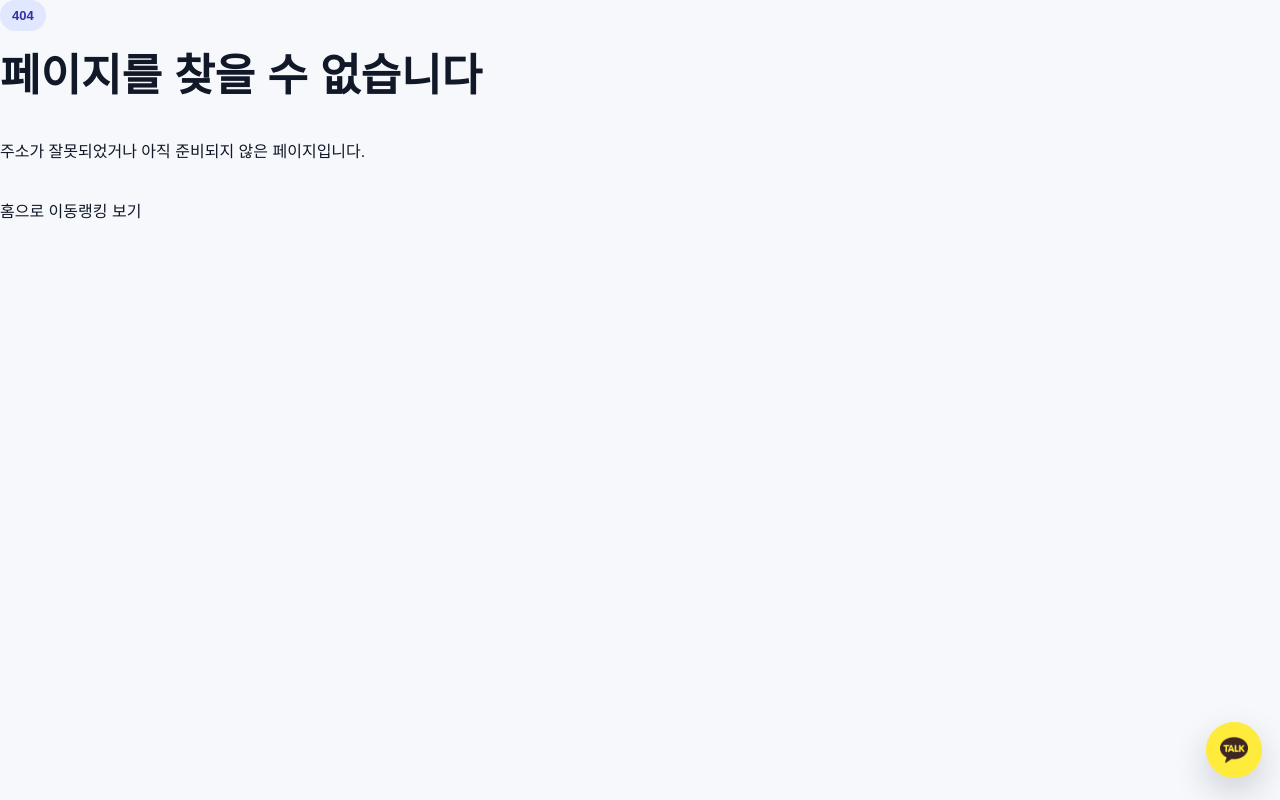
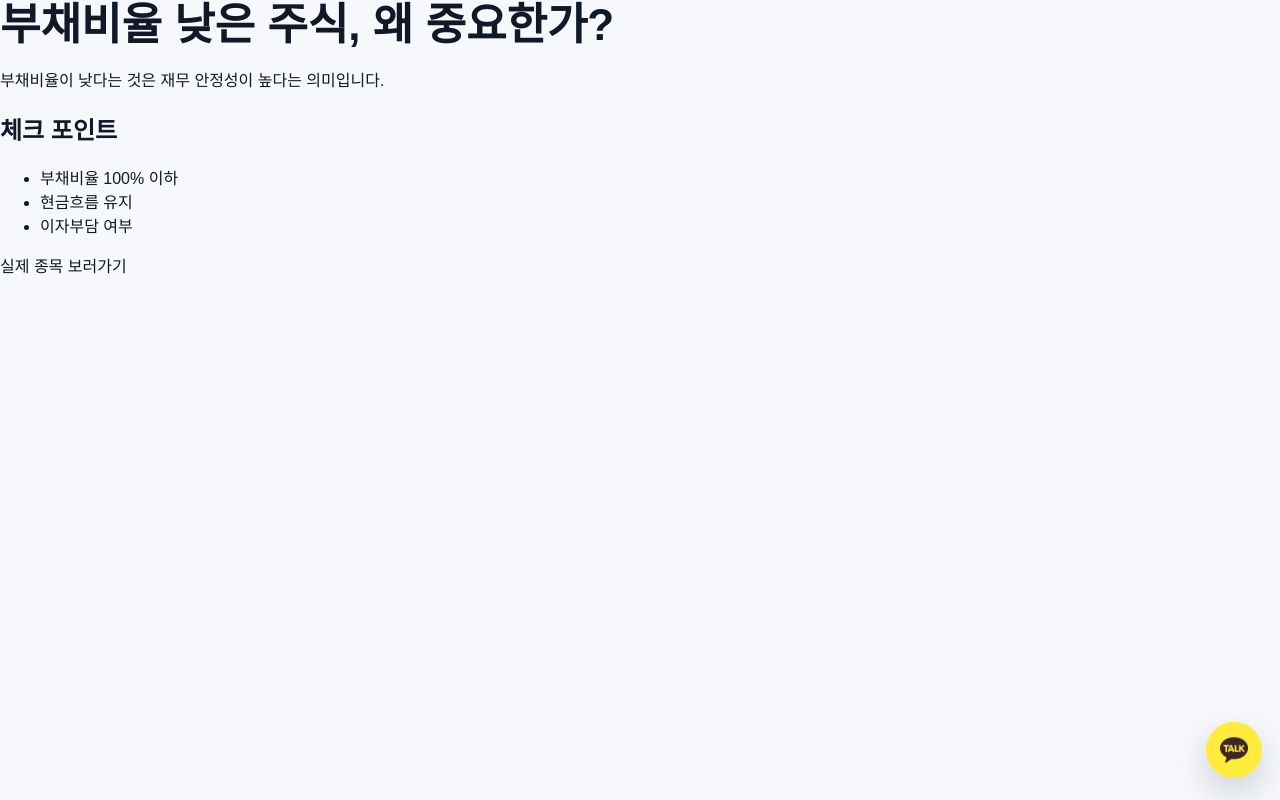
Before and after one commit to DcoyA/screener, a Next.js app: page /seo/low-debt in a window 1280 px wide. Before the commit this address had no page. Built offline with nearby package versions, Linux system fonts and the light colour scheme.

Commit message:
Create page.js

```diff
--- /dev/null
+++ b/app/seo/low-debt/page.js
@@ -0,0 +1,22 @@
+export const metadata = {
+  title: '부채비율 낮은 주식 | 재무 안정성 좋은 종목',
+  description: '부채비율이 낮은 기업을 찾는 방법과 투자 시 체크사항',
+};
+
+export default function Page() {
+  return (
+    <main>
+      <h1>부채비율 낮은 주식, 왜 중요한가?</h1>
+      <p>부채비율이 낮다는 것은 재무 안정성이 높다는 의미입니다.</p>
+
+      <h2>체크 포인트</h2>
+      <ul>
+        <li>부채비율 100% 이하</li>
+        <li>현금흐름 유지</li>
+        <li>이자부담 여부</li>
+      </ul>
+
+      <a href="/ranking">실제 종목 보러가기</a>
+    </main>
+  );
+}
```
